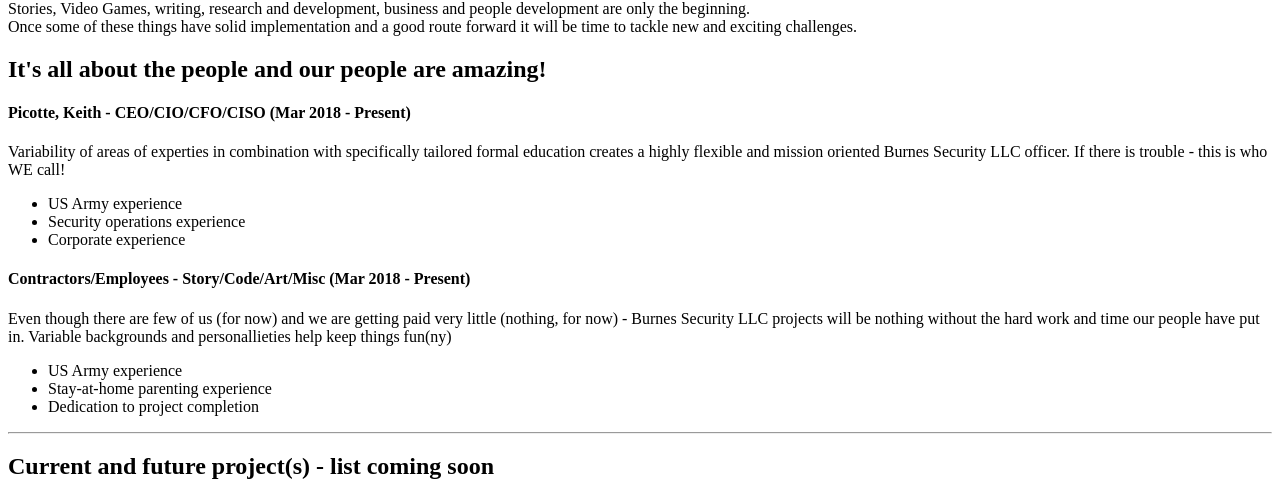
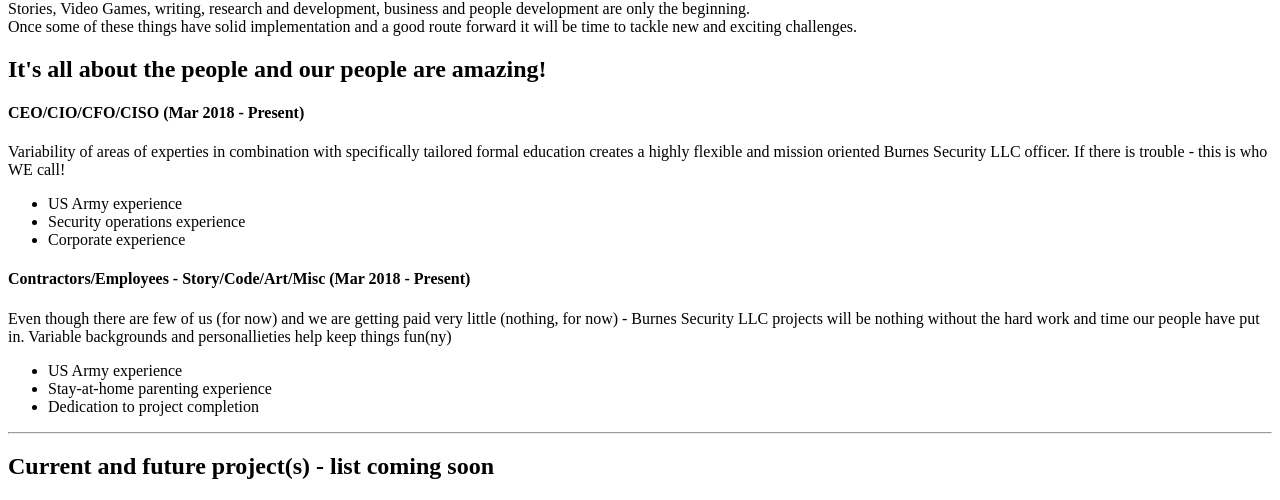
Before and after one commit to BurnesSecurityLLC/BurnesSecurityLLC.github.io, a plain HTML site: page BSLLC_About-1.html in a window 1280 px wide. Shown: the part 989-1489 px from the top of the page. Drawn offline with Linux system fonts and the light colour scheme.

Commit message:
Conf san-tweek
Content san-tweek

```diff
--- a/BSLLC_About-1.html
+++ b/BSLLC_About-1.html
@@ -26,7 +26,7 @@
 </p>
 <h2>It's all about the people and our people are amazing!</h2>
 	   <div>
-	            <h4>Picotte, Keith - CEO/CIO/CFO/CISO (Mar 2018 - Present)</h4>
+	            <h4>CEO/CIO/CFO/CISO (Mar 2018 - Present)</h4>
 			          <p>Variability of areas of experties in combination with specifically tailored formal education creates a highly flexible and mission oriented Burnes Security LLC officer. If there is trouble - this is who WE call!</p>
 			          <ul>
           <li>US Army experience</li>
```
